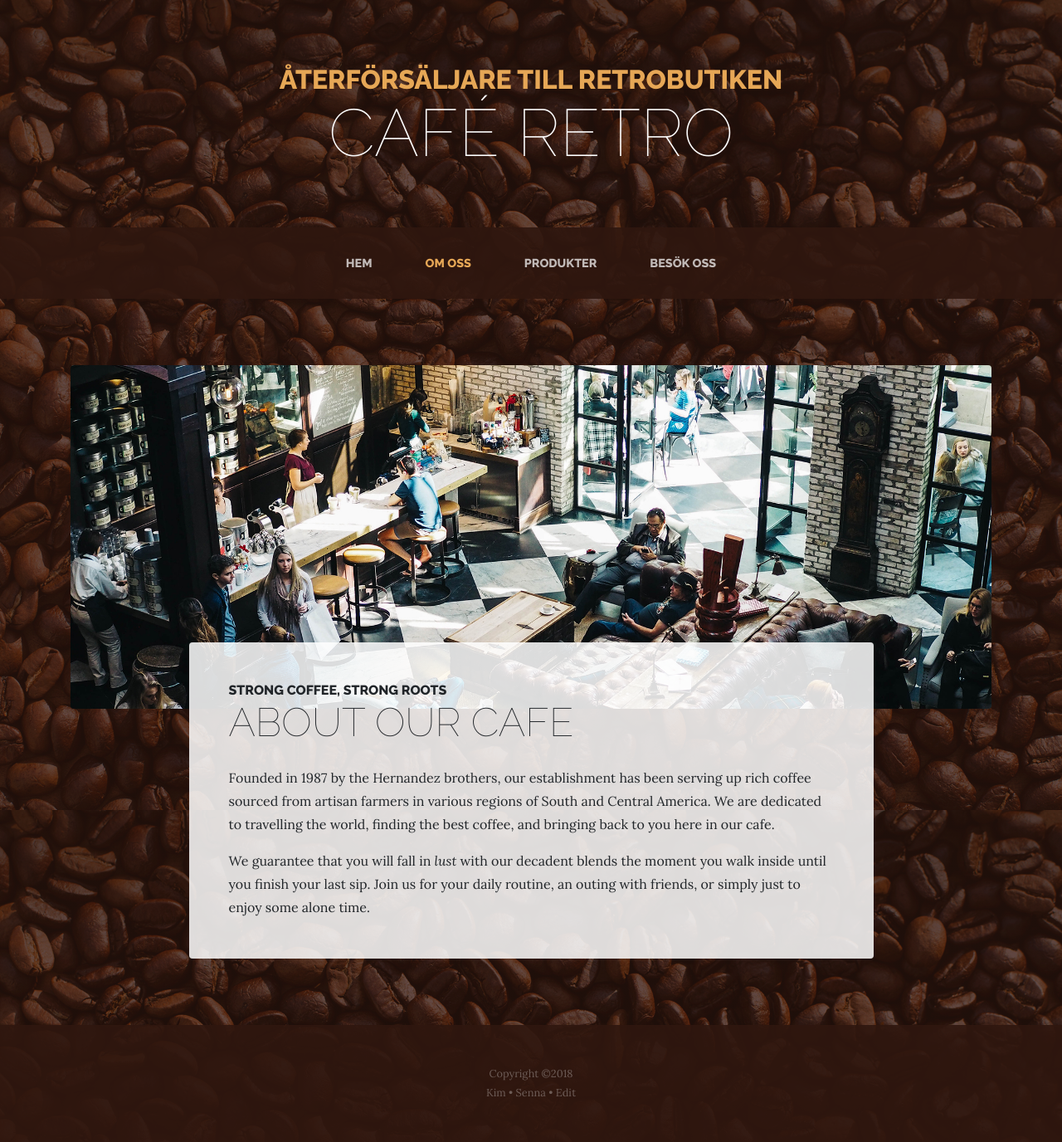
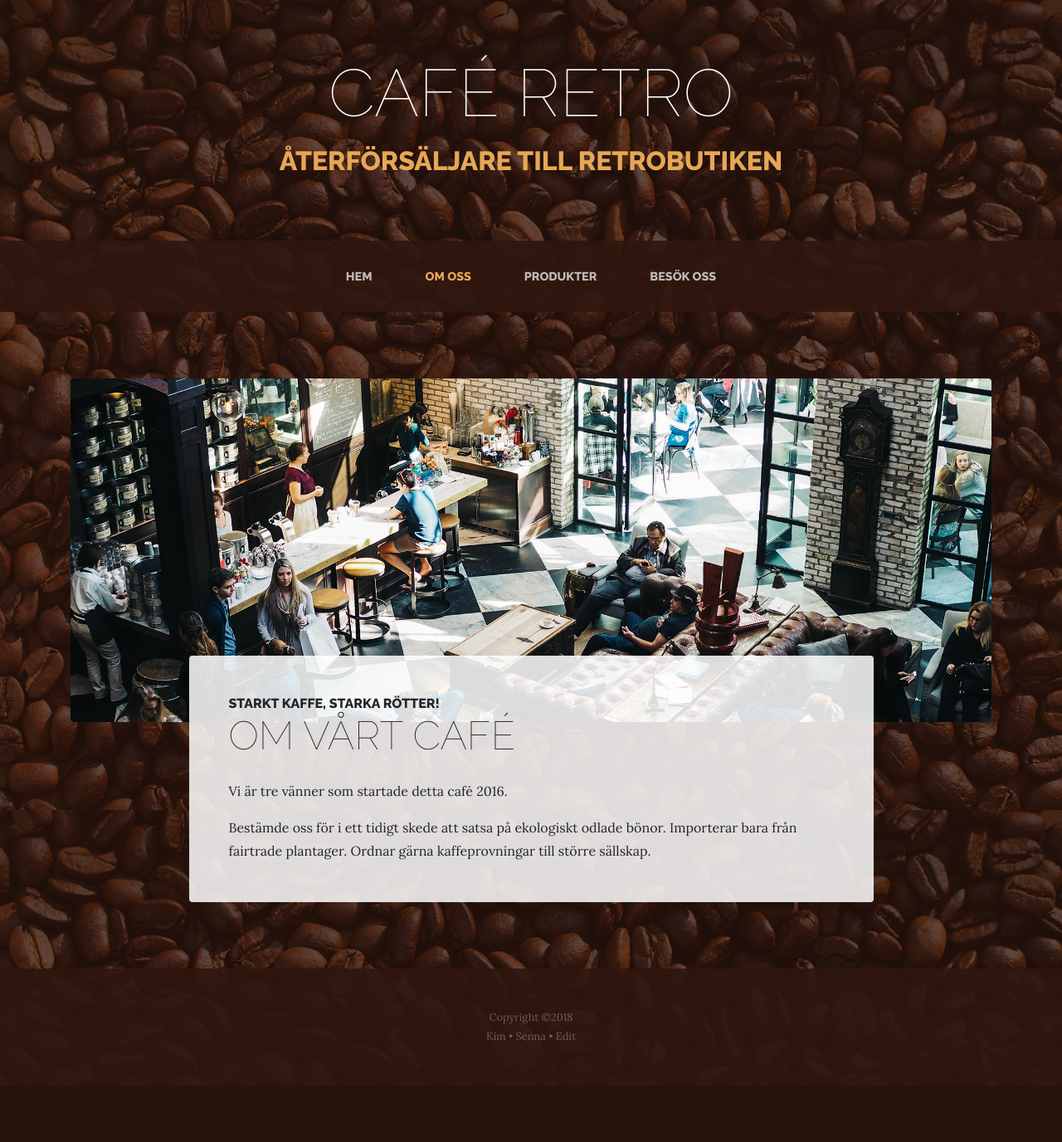
Before and after one commit to tobiashed/cafe-retro, a PHP site: page /about.php in a window 1280 px wide. Shown: the whole page at 83% size. After the commit the page ends 1298 px from the top, so only its background shows below. Run offline with PHP 8.4, Linux system fonts and the light colour scheme.

Commit message:
uppdaterat about och header

```diff
--- a/about.php
+++ b/about.php
@@ -39,11 +39,13 @@
             <div class="col-xl-9 col-lg-10 mx-auto">
               <div class="bg-faded rounded p-5">
                 <h2 class="section-heading mb-4">
-                  <span class="section-heading-upper">Strong Coffee, Strong Roots</span>
-                  <span class="section-heading-lower">About Our Cafe</span>
+                  <span class="section-heading-upper">Starkt kaffe, starka rötter!</span>
+                  <span class="section-heading-lower">Om vårt café</span>
                 </h2>
-                <p>Founded in 1987 by the Hernandez brothers, our establishment has been serving up rich coffee sourced from artisan farmers in various regions of South and Central America. We are dedicated to travelling the world, finding the best coffee, and bringing back to you here in our cafe.</p>
-                <p class="mb-0">We guarantee that you will fall in <em>lust</em> with our decadent blends the moment you walk inside until you finish your last sip. Join us for your daily routine, an outing with friends, or simply just to enjoy some alone time.</p>
+                <p>Vi är tre vänner som startade detta café 2016.</p>
+                <p class="mb-0">Bestämde oss för i ett tidigt skede att satsa på ekologiskt odlade bönor.
+                  Importerar bara från fairtrade plantager. Ordnar gärna kaffeprovningar till större sällskap.
+                </p>
               </div>
             </div>
           </div>
--- a/header.php
+++ b/header.php
@@ -25,8 +25,9 @@
   <body>
 
     <h1 class="site-heading text-center text-white d-none d-lg-block">
+
+      <span class="site-heading-lower">Café Retro</span>
       <span class="site-heading-upper text-primary mb-3">
-      Återförsäljare till Retrobutiken
+      <br>Återförsäljare till Retrobutiken
       </span>
-      <span class="site-heading-lower">Café Retro</span>
     </h1>
```
